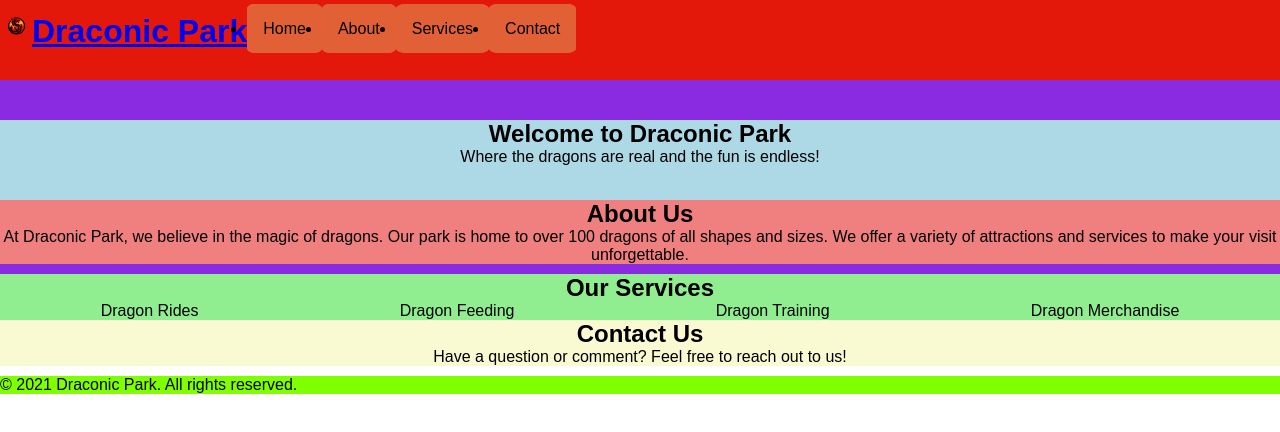
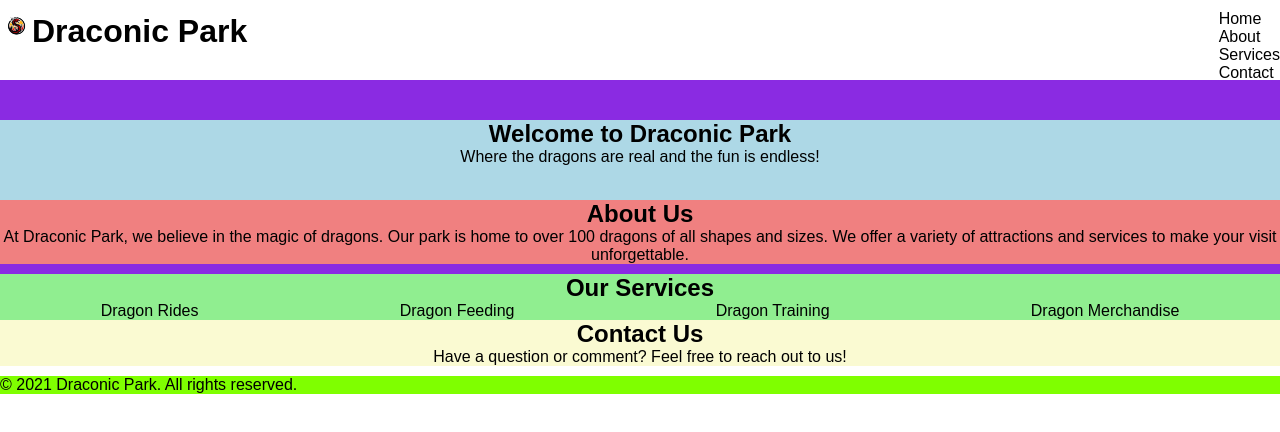
Before and after one commit to AJosephG/flexbox-business-site-starting, a plain HTML site: page index.html in a window 1280 px wide. Drawn offline with Linux system fonts and the light colour scheme.

Commit message:
Major Update

```diff
--- a/styles.css
+++ b/styles.css
@@ -55,9 +55,18 @@ p {
 
 /* Navigation */
 header {
-  background-color: #E3170A;
+  background-color: white;
   padding: 10px 0;
-  display: flex;
+  display: block;
+  height: 60px;
+  justify-content: center;
+  align-items: baseline;
+}
+
+header a {
+  text-decoration: none;
+  color: black;
+  background-color: ;
 }
 
 .head-cont {
@@ -68,41 +77,17 @@ header {
   float: right;
 }
 
-.nav-content a {
-  text-decoration: none;
-  color: black;
+.nav-content ul {
+  justify-content: space-around;
+  padding: 0;
 }
 
-.nav-content {
-  display: flex;
-  justify-content: space-between;
-  align-items: baseline;
-  padding: 10px 0;
+.nav-content li {
   text-decoration: none;
-  background-color: #E3170A;
-  float: right;
+  list-style: none;
 }
 
-.nav-content a {
-  background-color: #E16036;
-  border: #E16036 solid 1rem;
-  border-radius: 10%;
-}
 
-.nav-content a:hover {
-  color: white;
-  border: #333333 solid 1rem;
-  background-color: #333333;
-  border-radius: 20%;
-}
-
-.nav-content ul {
-  display: flex;
-  list-style: none;
-  justify-content: space-around;
-  gap: 2rem;
-  padding-right: 2rem;
-}
 
 /* Body */
 
```
Also changed, not shown: resources.txt (added).
